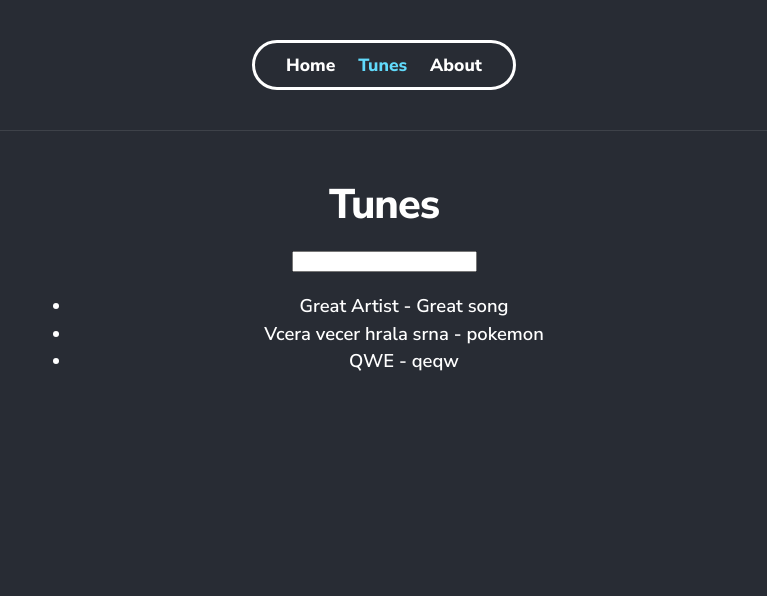
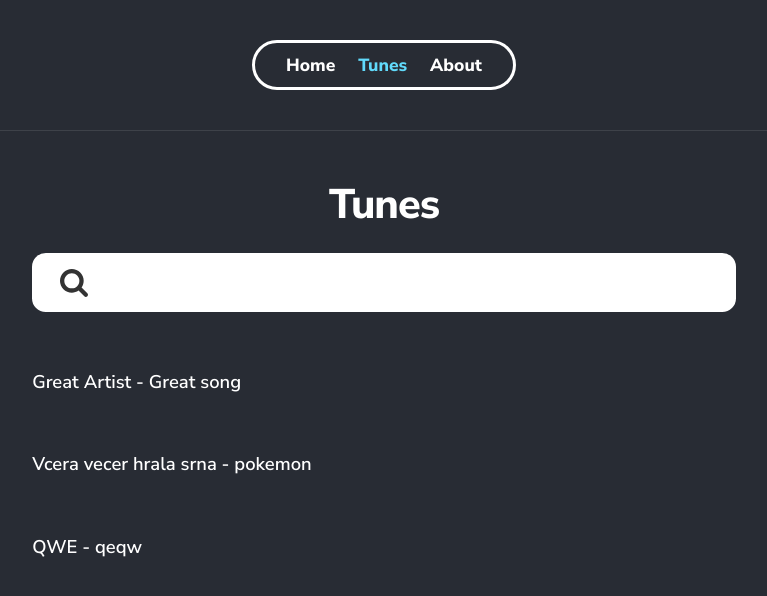
Before and after one commit to stewenson/learn2code_reactCourse, a React (Create React App) app in the folder react-tunes-ts/: page /tunes in a window 1280 px wide. Shown: the top 596 px of the page, without its empty margins (256-1023 px from the left). Built offline with nearby package versions, Linux system fonts and the light colour scheme.

Commit message:
Single source of truth props from parent to children

```diff
--- a/react-tunes-ts/src/App.tsx
+++ b/react-tunes-ts/src/App.tsx
@@ -27,7 +27,6 @@ function App() {
         </main>
 
         <footer>
-            {/*<img src={logo} className='App-logo' alt="logo"/>*/}
         </footer>
     </div>
   );
--- a/react-tunes-ts/src/components/TheNavigation.tsx
+++ b/react-tunes-ts/src/components/TheNavigation.tsx
@@ -5,7 +5,6 @@ import {NavLink} from "react-router-dom"
 import styles from  './TheNavigation.module.scss'
 
 interface Props {
-
 }
 
 export const TheNavigation: React.FC<Props> = () =>{
--- /dev/null
+++ b/react-tunes-ts/src/components/tunes/TunesList.scss
@@ -0,0 +1,15 @@
+.tunes-list {
+  margin: 3em 0 0;
+  padding-left: 0;
+  list-style: none;
+
+  li {
+    margin-bottom: 3em;
+  }
+
+  li:last-child {
+    article {
+      margin-bottom: 0;
+    }
+  }
+}
--- /dev/null
+++ b/react-tunes-ts/src/components/tunes/TunesList.tsx
@@ -0,0 +1,24 @@
+import React from 'react'
+
+//Styles
+import './TunesList.scss'
+
+interface Props {
+    songs: {id: number, artist: string, name: string}[]
+}
+
+export const TunesList: React.FC<Props> = props => {
+    const { songs } = props
+
+    return (
+        <div>
+            <ul className='tunes-list'>
+                {songs.map(song => (
+                    <li key={song.id}>
+                        {song.artist + ' - ' + song.name}
+                    </li>
+                ))}
+            </ul>
+        </div>
+    )
+}
--- /dev/null
+++ b/react-tunes-ts/src/components/tunes/TunesSearchForm.scss
@@ -0,0 +1,38 @@
+.search {
+  width: 100%;
+  display: block;
+
+  padding: {
+    top: 0.5em;
+    bottom: 0.5em;
+    left: 2.95em;
+    right: 0.75em;
+  }
+
+  color: #333;
+  font-size: 1.5em;
+  font-weight: 700;
+
+  border: none;
+  border-radius: 0.5em;
+  background: white;
+  box-sizing: border-box;
+
+  outline: none;
+  appearance: none;
+
+  background: {
+    image: url('../../assets/search.svg');
+    repeat: no-repeat;
+    position-y: 50%;
+    position-x: 1em;
+    color: white;
+    size: 1em;
+  }
+}
+
+@media screen and (max-width: 520px) {
+  .search {
+    font-size: 1.15em;
+  }
+}
--- /dev/null
+++ b/react-tunes-ts/src/components/tunes/TunesSearchForm.tsx
@@ -0,0 +1,39 @@
+import React, {ChangeEvent, FormEvent} from 'react'
+
+//Styles
+import './TunesSearchForm.scss'
+
+// props
+interface Props {
+    searchQuery: string
+    onSearchFormSubmit: (data: string) => void
+    onInputChange: (data: string) => void
+}
+
+// component
+export const TunesSearchForm: React.FC<Props> = (props) => {
+    const { searchQuery } = props
+    // Submit form
+    const handleSubmit = (e: FormEvent<HTMLFormElement>) => {
+        e.preventDefault();
+       props.onSearchFormSubmit(searchQuery)
+    }
+    // input element
+    const handleInput = (e: ChangeEvent<HTMLInputElement>) => {
+        props.onInputChange(e.target.value)
+    }
+
+    // template
+    return (
+        <div>
+            <form onSubmit={handleSubmit}>
+                <input
+                    type="text"
+                    value={searchQuery}
+                    onChange={handleInput}
+                    className='search'
+                />
+            </form>
+        </div>
+    )
+}
--- a/react-tunes-ts/src/views/Tunes.tsx
+++ b/react-tunes-ts/src/views/Tunes.tsx
@@ -1,4 +1,8 @@
-import React, {ChangeEvent, FormEvent, useState} from 'react'
+import React, {useState} from 'react'
+
+// component
+import {TunesList} from "../components/tunes/TunesList";
+import {TunesSearchForm} from "../components/tunes/TunesSearchForm";
 
 interface Props {
 
@@ -6,45 +10,38 @@ interface Props {
 
 // component
 export const Tunes: React.FC<Props> = () => {
-    //state
-    const [query, setQuery] = useState('')
+    // state
+    const [searchQuery, setSearchQuery] = useState('')
     const [songs, setSongs] = useState([
         {id: 1, artist: 'Great Artist', name: 'Great song'},
         {id: 2, artist: 'Vcera vecer hrala srna', name: 'pokemon'},
         {id: 3, artist: 'QWE', name: 'qeqw'}
     ])
 
-    // Submit form
-    const handleSubmit = (e: FormEvent<HTMLFormElement>) => {
-        e.preventDefault();
+    // callback
+    const handleSearchFormSubmit = (data: string) => {
         const newSong = {
             id: Math.max(...songs.map(s => s.id)) + 1,
-            artist: query,
-            name: query
+            artist: data,
+            name: data
         }
-        setSongs([...songs, newSong])
+        setSongs([...songs, newSong ])
     }
-    // input element
-    const handleInput = (e: ChangeEvent<HTMLInputElement>) => {
-        setQuery(e.target.value)
+
+    const handleInputChange = (data: string) => {
+        setSearchQuery(data)
     }
 
     // template
     return (
-        <div className='home'>
+        <article className='tunes'>
             <h1>Tunes</h1>
-
-            <form onSubmit={handleSubmit}>
-                <input type="text" value={query} onChange={handleInput}/>
-            </form>
-
-            <ul>
-                {songs.map(song => (
-                    <li key={song.id}>
-                        {song.artist + ' - ' + song.name}
-                    </li>
-                ))}
-            </ul>
-        </div>
+            <TunesSearchForm
+                searchQuery={searchQuery}
+                onInputChange={handleInputChange}
+                onSearchFormSubmit={handleSearchFormSubmit}
+            />
+            <TunesList songs={songs}/>
+        </article>
     )
 }
```
Also changed, not shown: react-tunes-ts/src/assets/search.svg (added).
